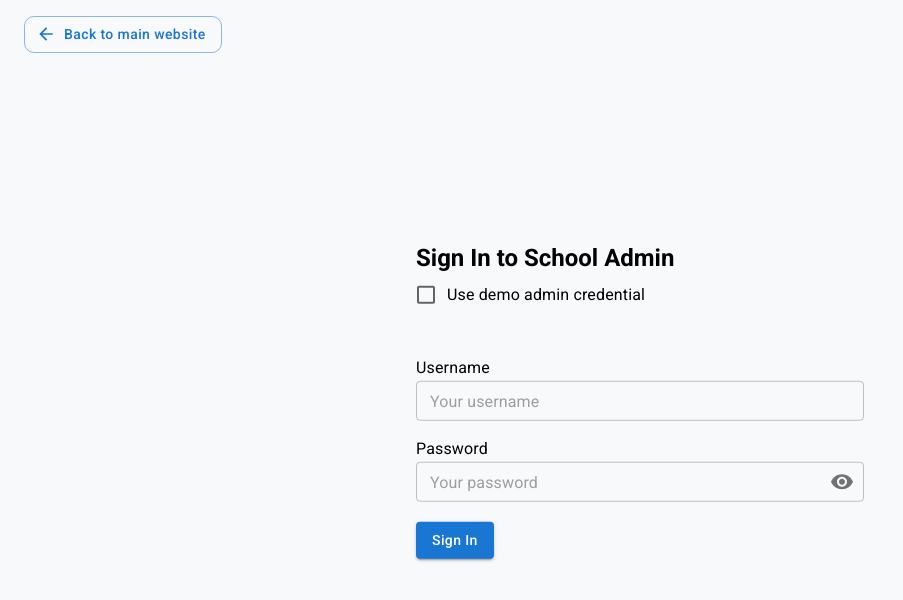
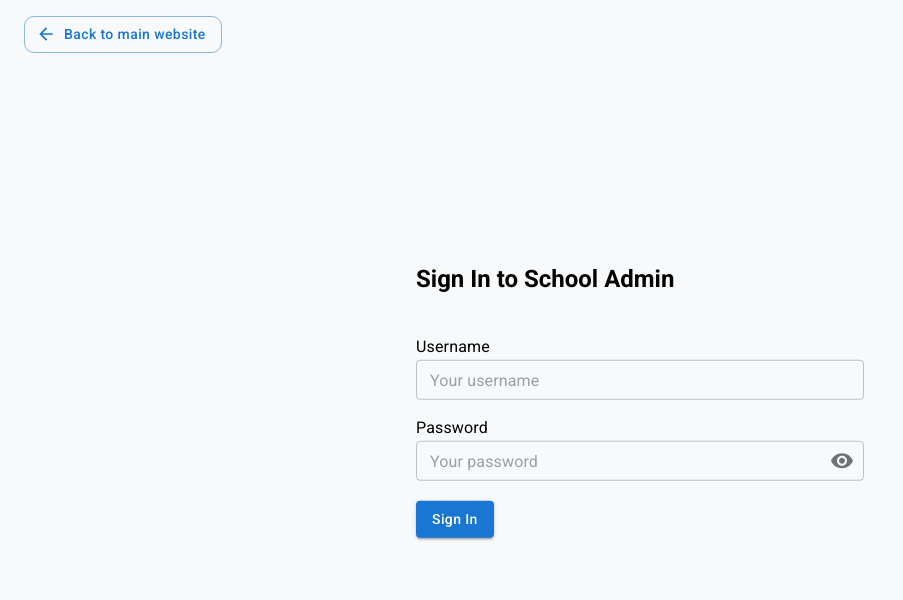
Before and after one commit to buddhagrg/school-admin-frontend, a React (Vite) app: page /login in a window 1280 px wide. Shown: the top 600 px of the page, without its empty margins (0-903 px from the left). Built offline with nearby package versions, Linux system fonts and the light colour scheme; no server answers.

Commit message:
remove and clean master branch from demo details

```diff
--- a/src/app/auth/pages/login/demo-roles.tsx
+++ /dev/null
@@ -1,15 +0,0 @@
-import React from 'react';
-import { Checkbox, FormControlLabel } from '@mui/material';
-
-type DemoRolesProps = {
-  isChecked: boolean;
-  toggleCheckBox: (event: React.ChangeEvent<HTMLInputElement>) => void;
-};
-export const DemoRoles: React.FC<DemoRolesProps> = ({ toggleCheckBox, isChecked }) => {
-  return (
-    <FormControlLabel
-      label='Use demo admin credential'
-      control={<Checkbox checked={isChecked} onChange={toggleCheckBox} />}
-    />
-  );
-};
--- a/src/app/auth/pages/login/login.tsx
+++ b/src/app/auth/pages/login/login.tsx
@@ -1,4 +1,4 @@
-import React, { useState } from 'react';
+import { useState } from 'react';
 import { Box, Container, Typography } from '@mui/material';
 import { useForm } from 'react-hook-form';
 import { useNavigate } from 'react-router-dom';
@@ -12,7 +12,6 @@ import { LoginForm } from './login-form';
 import { formatApiError } from '@/utils/helpers/format-api-error';
 import { useLoginMutation } from '../../auth-api';
 import { setUser } from '../../auth-slice';
-import { DemoRoles } from './demo-roles';
 import { BackToMainWebsite } from './back-to-main-website';
 
 const initState: LoginRequest = {
@@ -22,24 +21,12 @@ const initState: LoginRequest = {
 export const Login = () => {
   const navigate = useNavigate();
   const dispatch = useDispatch();
-  const [isChecked, setIsChecked] = useState<boolean>(false);
   const methods = useForm<LoginRequest>({
     resolver: zodResolver(LoginSchema),
     defaultValues: initState
   });
   const [apiErrors, setApiErrors] = useState<string[]>([]);
   const [login, { isLoading }] = useLoginMutation();
-
-  const updateState = (event: React.ChangeEvent<HTMLInputElement>) => {
-    const { checked } = event.target;
-    setIsChecked(!isChecked);
-    if (checked) {
-      methods.setValue('username', 'admin@school-admin.xyz');
-      methods.setValue('password', 'iamadmin');
-    } else {
-      methods.reset(initState);
-    }
-  };
 
   const onSubmit = async (data: LoginRequest) => {
     try {
@@ -73,7 +60,6 @@ export const Login = () => {
         <Typography component='div' variant='h5' sx={{ fontWeight: 600 }}>
           Sign In to School Admin
         </Typography>
-        <DemoRoles toggleCheckBox={updateState} isChecked={isChecked} />
         <Box sx={{ mt: 5 }} />
         <LoginForm
           methods={methods}
```
